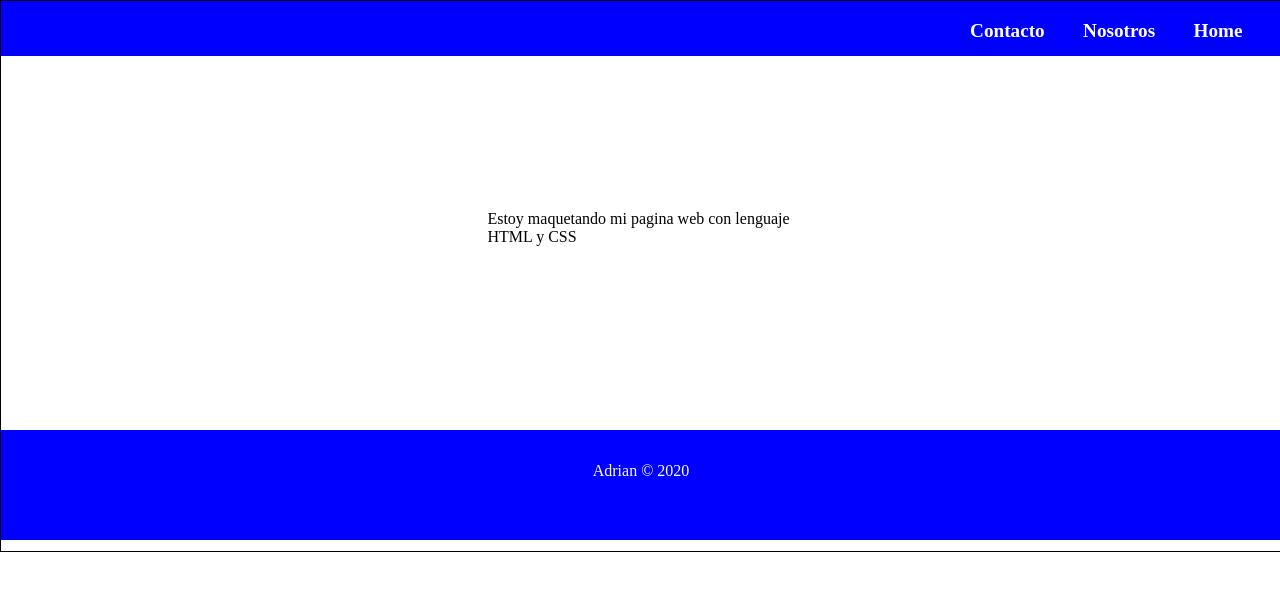
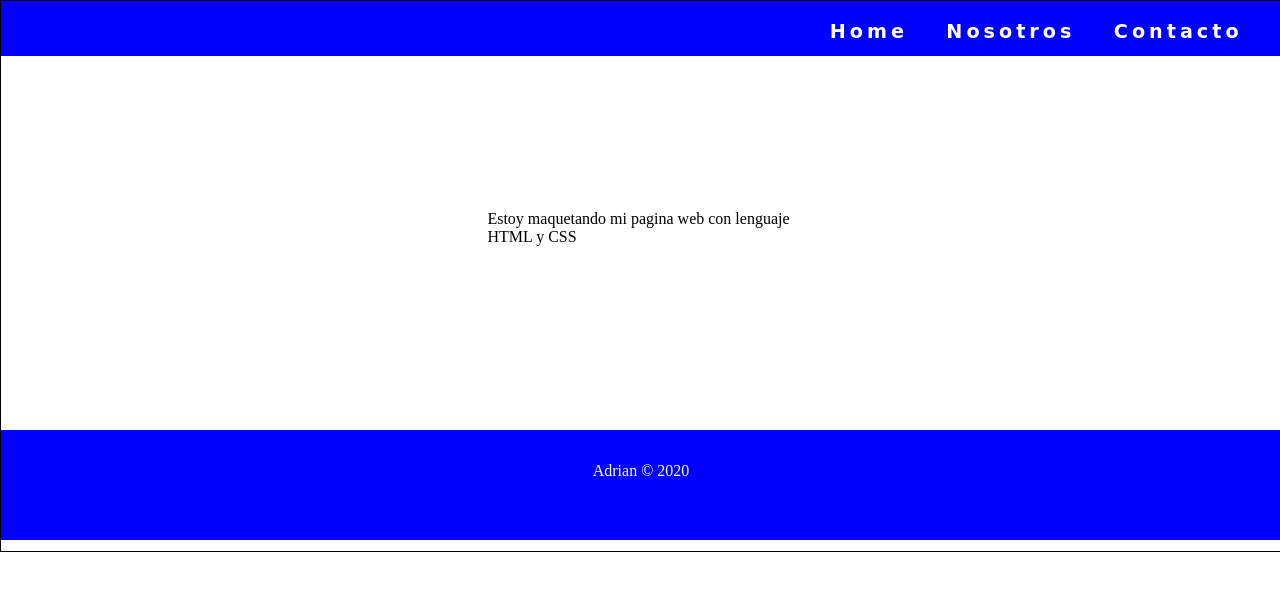
Before and after one commit to AdrianMaldonado1983arg/Layout-simple, a plain HTML site: page index.html in a window 1280 px wide. Drawn offline with Linux system fonts and the light colour scheme; a web font is replaced by a local one.

Commit message:
creacion de contacto y nosotros

```diff
--- a/index.html
+++ b/index.html
@@ -1,6 +1,7 @@
 <!DOCTYPE html>
 <html>
 	<head>
+		<link href="https://fonts.googleapis.com/css?family=Odibee+Sans&display=swap" rel="stylesheet">
 		<title>Primer html</title>
 		<link rel="stylesheet" type="text/css" href="styles.css">
 	</head>
@@ -11,9 +12,21 @@
 
 				<ul>
 
-					<li>Home</li>
-					<li>Nosotros</li>
-					<li>Contacto</li>
+					<li>
+				    	<a href="contacto.html" title="Contacto">
+				    		Contacto
+				    	</a>
+				    </li>
+					<li>
+						<a href="nosotros.html" title="Nosotros">
+							Nosotros
+						</a>
+					</li>
+					<li>
+                    	<a href="index.html" title="Home">
+							Home
+						</a>
+				</li>
 				</ul>
 			</nav>
 			<header></header>
--- a/styles.css
+++ b/styles.css
@@ -13,6 +13,10 @@ nav{
 	background-color: blue;
 	color: white;
 	font-weight: bold;
+	font-family: 'Odibee Sans', cursive;
+	letter-spacing: 0.25em;
+	word-spacing: 0.25em;
+
 }
 ul{
 	float: right;
@@ -49,3 +53,11 @@ footer{
 	text-align: center;
 	padding-top: 2.5%;
 }
+a{
+	color: white;
+	text-decoration: none;
+	padding-bottom: 3px;
+}
+a:hover{
+	text-decoration: underline;
+}
```
Also changed, not shown: contacto.html (added, +37 -0 lines), nosotros.html (added, +36 -0 lines).
